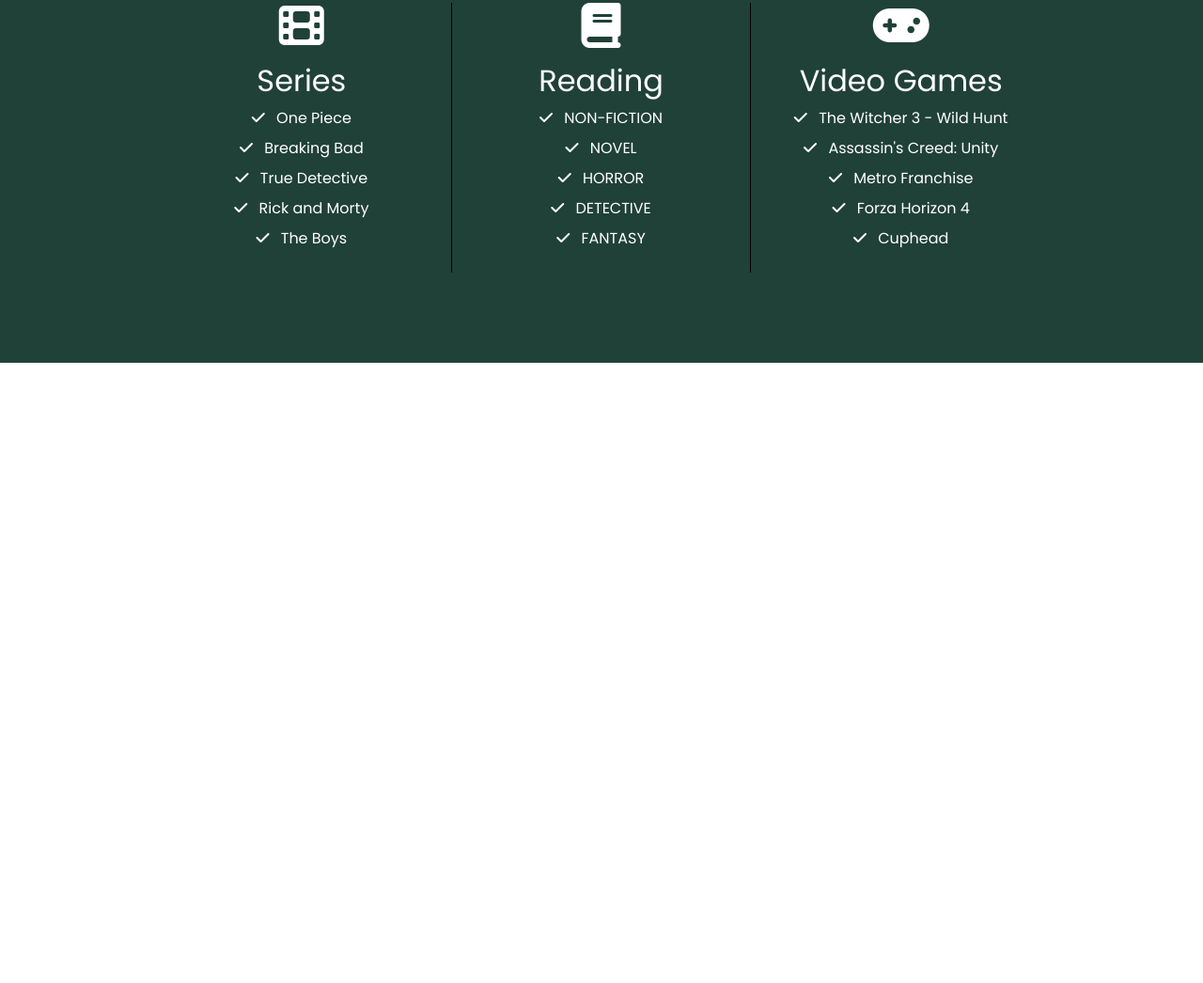
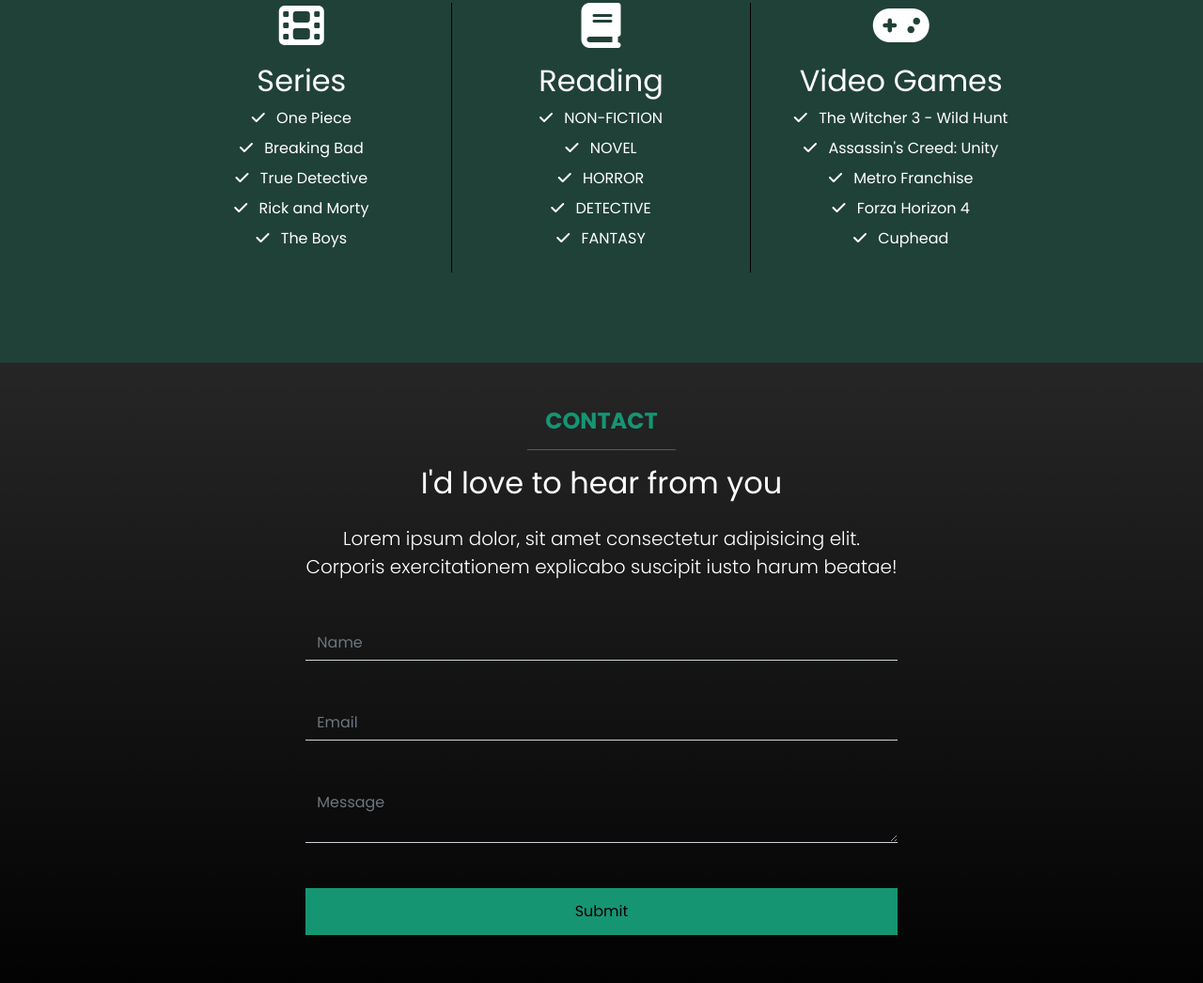
Before and after one commit to wastardy/portfolio_website, a website: page index.html in a window 1280 px wide. Shown: the part 5164-6210 px from the top of the page at 94% size. Before the commit the page ends 5550 px from the top, so only its background shows below. Drawn offline with nearby package versions, Linux system fonts and the light colour scheme; files that its build step writes are made by us from their sources.

Commit message:
add contact form

```diff
--- a/index.html
+++ b/index.html
@@ -650,6 +650,66 @@
             </div>
         </section>
 
+        <!-- Contact -->
+        <section class="contact text-bg-dark bg-gradient py-5">
+            <div class="container">
+                <div class="row">
+                    <div class="col-md-8 offset-md-2">
+                        <div class="text-center mb-5">
+                            <h4 class="text-uppercase fw-bold text-primary">
+                                Contact
+                            </h4>
+                            <hr class="w-25 mx-auto" />
+                            <h2 class="mb-4">I'd love to hear from you</h2>
+                            <p class="lead">
+                                Lorem ipsum dolor, sit amet consectetur
+                                adipisicing elit. Corporis exercitationem
+                                explicabo suscipit iusto harum beatae!
+                            </p>
+                        </div>
+
+                        <!-- Form -->
+                        <form>
+                            <div class="mb-5">
+                                <input
+                                    type="text"
+                                    class="form-control bg-transparent
+                                    border-top-0 border-start-0 border-end-0
+                                    rounded-0 border-muted text-white"
+                                    placeholder="Name"
+                                />
+                            </div>
+                            <div class="mb-5">
+                                <input
+                                    type="email"
+                                    class="form-control bg-transparent
+                                    border-top-0 border-start-0 border-end-0
+                                    rounded-0 border-muted text-white"
+                                    placeholder="Email"
+                                />
+                            </div>
+                            <div class="mb-5">
+                                <textarea
+                                    class="form-control bg-transparent
+                                    border-top-0 border-start-0 border-end-0
+                                    rounded-0 border-muted text-white"
+                                    placeholder="Message"
+                                ></textarea>
+                            </div>
+                            <div class="mb-5 d-grid">
+                                <button
+                                    type="submit"
+                                    class="btn btn-primary"
+                                >
+                                    Submit
+                                </button>
+                            </div>
+                        </form>
+                    </div>
+                </div>
+            </div>
+        </section>
+
         <script src="js/bootstrap.bundle.min.js"></script>
         <script src="js/lightbox-plus-jquery.min.js"></script>
         <script src="js/script.js"></script>
--- a/scss/styles.scss
+++ b/scss/styles.scss
@@ -84,6 +84,10 @@
     z-index: 10;
 }
 
+.form-control:focus {
+    outline: none;
+}
+
 @media(max-width: 767px) {
     .header .social i {
         font-size: 40px;
```
